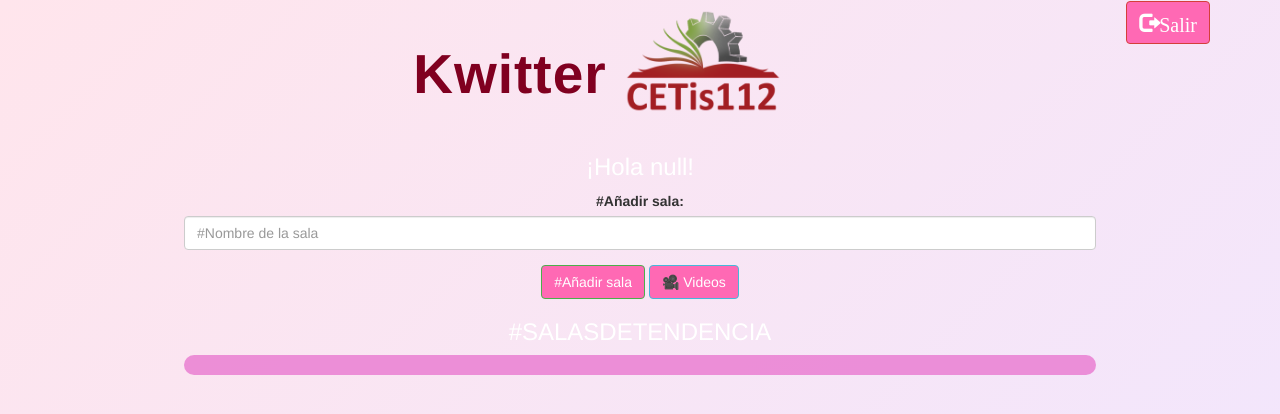
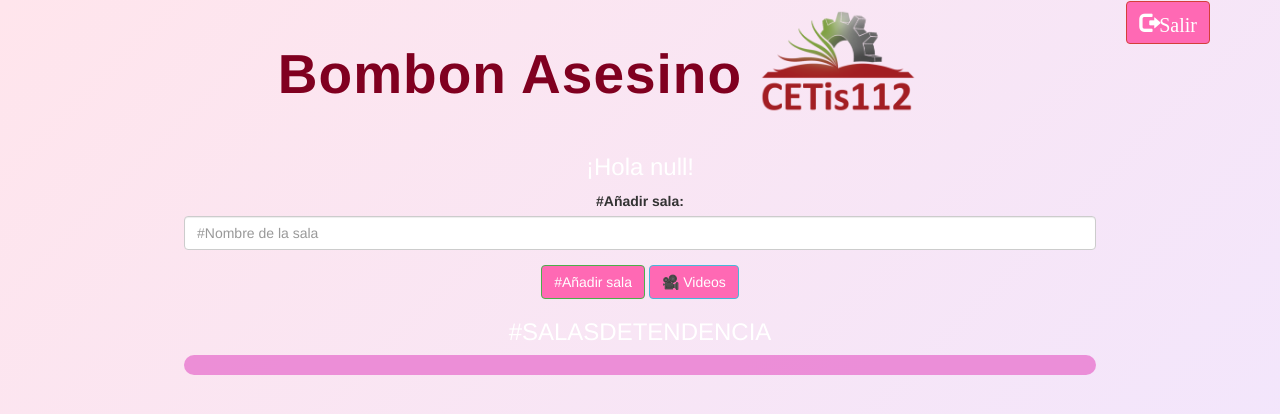
Before and after one commit to Linda-Canto-glitch/Bomb-n-Asesino, a plain HTML site: page kwitter_room.html in a window 1280 px wide. Drawn offline with nearby package versions, Linux system fonts and the light colour scheme; no server answers; a web font is replaced by a local one.

Commit message:
Add files via upload

```diff
--- a/kwitter_room.html
+++ b/kwitter_room.html
@@ -23,8 +23,8 @@
 	<button id="logout" onclick="logout();" class="glyphicon glyphicon-log-out btn btn-danger">Salir</button>
 
 	<center>
-		<h1  class="header">
-			Kwitter
+		<h1  	class="header">
+			Bombon Asesino
 			<sup>
 				<img src="m2.png">
 			</sup>
```
Also changed, not shown: kwitter_page.html (+1 -1 lines), youtube.html (+2 -2 lines).
